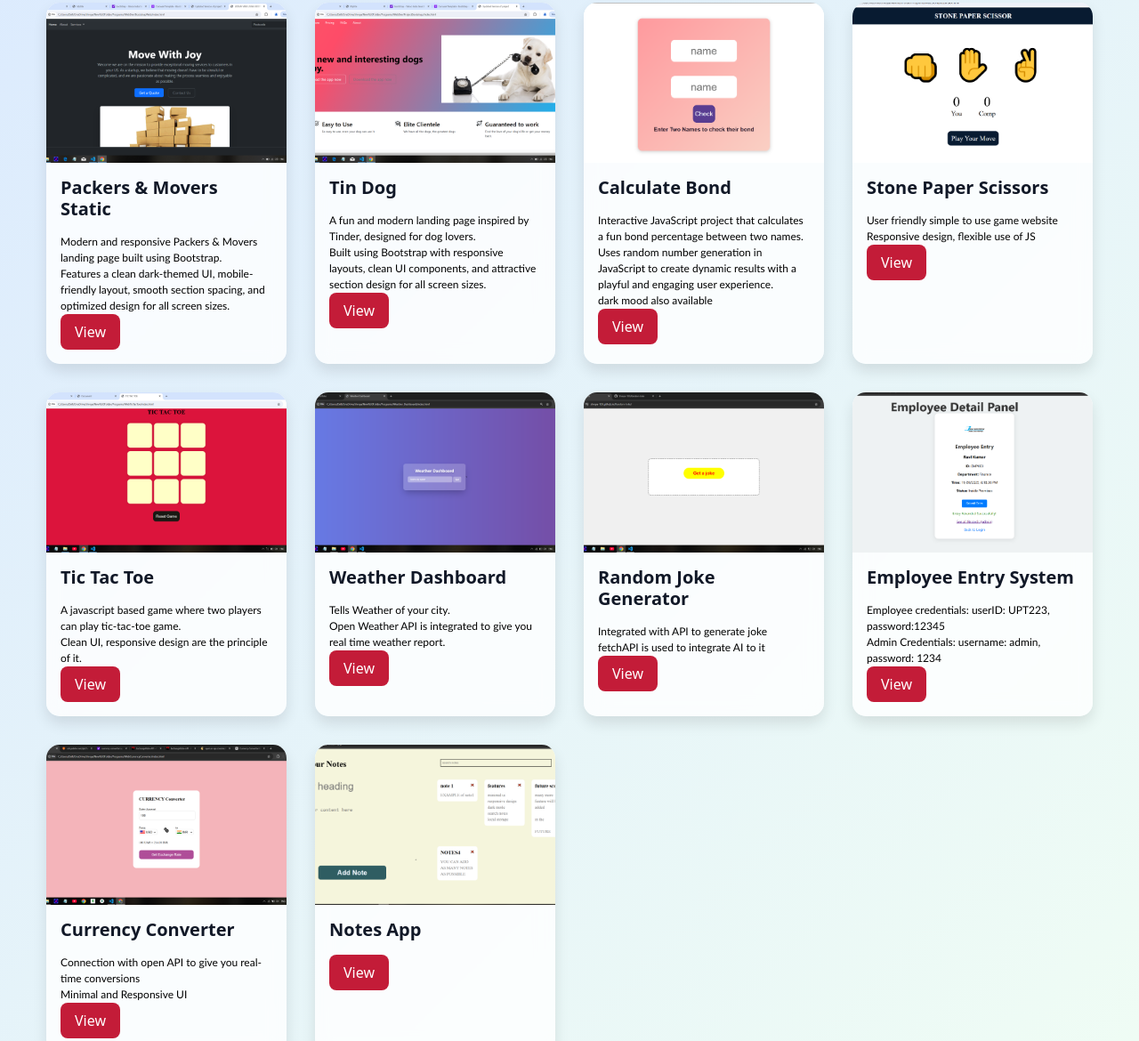
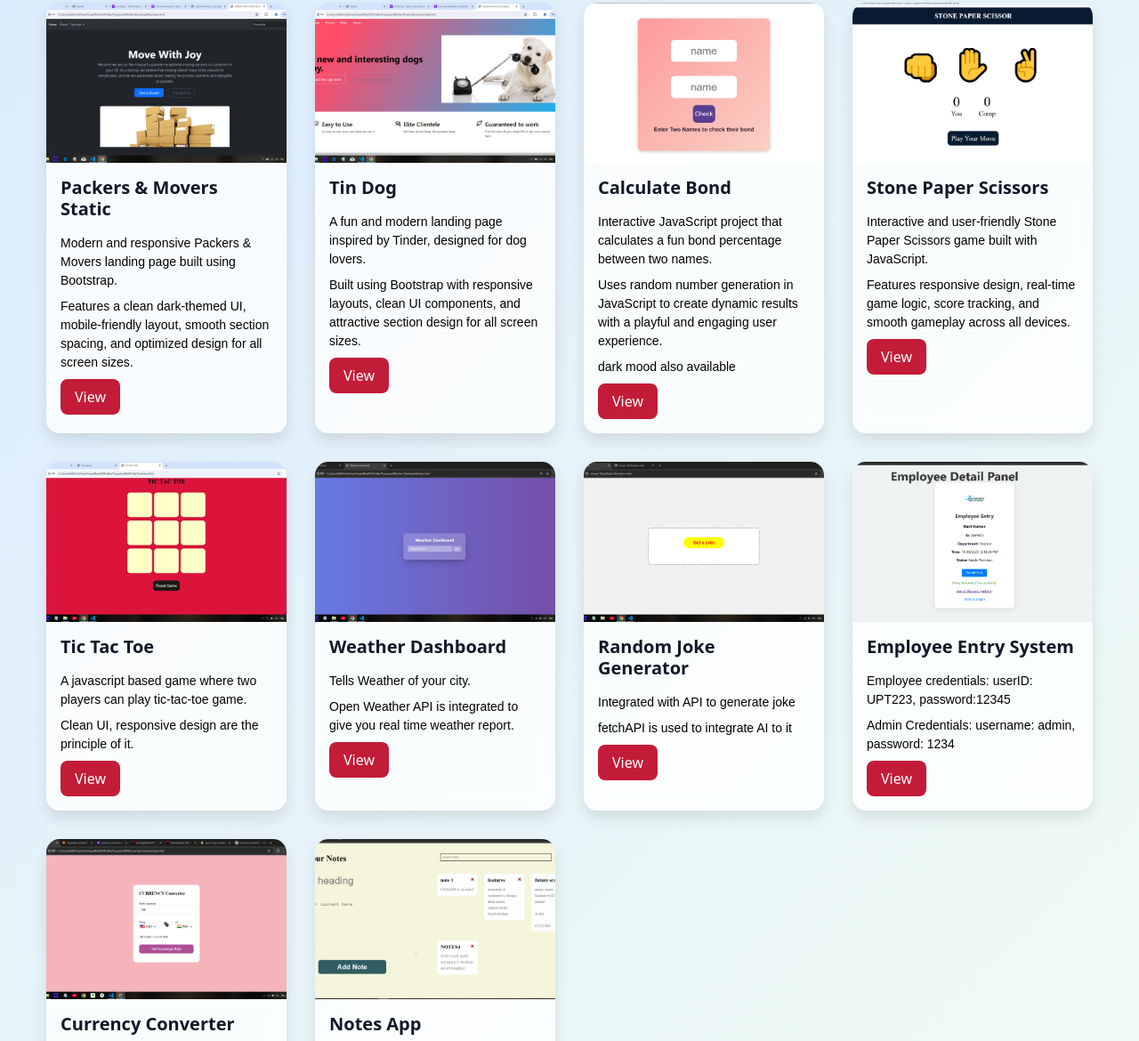
Before and after one commit to Shreya-103/Portfolio, a plain HTML site: page index.html in a window 1280 px wide. Shown: the part 1618-2788 px from the top of the page at 89% size. Drawn offline with nearby package versions, Linux system fonts and the light colour scheme.

Commit message:
updated sps detail

```diff
--- a/index.html
+++ b/index.html
@@ -241,10 +241,18 @@
     <!-- Card 4 -->
     <div class="card">
   <img src="./images/Screenshot (48).png" alt="Stone Paper Scissors">
+
   <div class="card-body">
     <h5 class="card-title">Stone Paper Scissors</h5>
-        <p class="project-detail">User friendly simple to use game website</p>
-        <p class="project-detail">Responsive design, flexible use of JS</p>
+
+    <p class="project-detail">
+      Interactive and user-friendly Stone Paper Scissors game built with JavaScript.
+    </p>
+
+    <p class="project-detail">
+      Features responsive design, real-time game logic, score tracking, and smooth gameplay across all devices.
+    </p>
+
     <a href="https://shreya-103.github.io/Stone-Paper-Scissors/" class="btn btn-secondary">View</a>
   </div>
 </div>
--- a/style.css
+++ b/style.css
@@ -269,11 +269,11 @@ text-align: center;
   margin-bottom: 1rem;
 }
 .project-detail{
-  font-size: 12px;
+  font-size: 14px;
   color: #000000;
-  margin:0%;
+  margin:0.5rem 0%;
   /* line-height: 0%; */
-  font-family:'Gill Sans', 'Gill Sans MT', Calibri, 'Trebuchet MS', sans-serif;
+  font-family: sans-serif;
 }
 
 .card-body {
@@ -466,7 +466,7 @@ overflow-x: hidden;
   color: white;
   animation: gradientBG 10s ease infinite;
 }
-@keyframes gradientBG {
+.dark {@keyframes gradientBG {
 0% {
    background-position: 0% 50%;
   }
@@ -478,7 +478,7 @@ overflow-x: hidden;
    background-position: 0% 50%;
    }
 }
-
+}
 .dark #skills{
   background: #000000;
   color:#ff9a9e;
```
Lines whose indentation alone changed are shown as unchanged.
